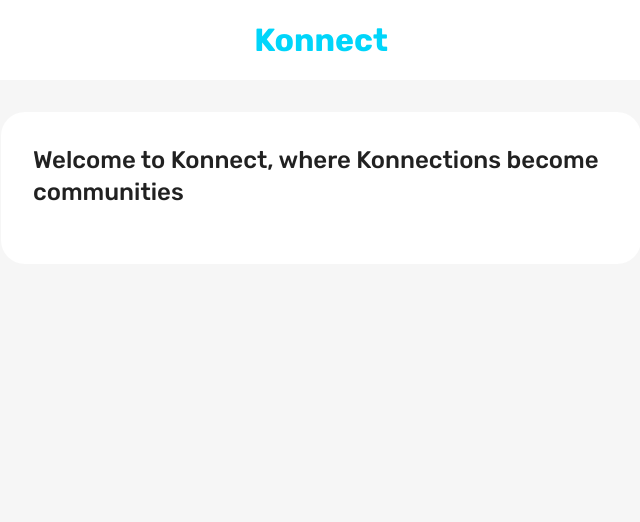
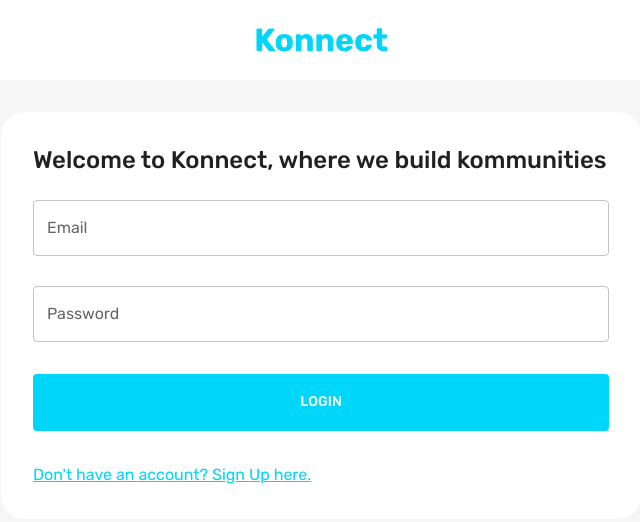
Before and after one commit to anishtharur/Konnect-client, a React (Create React App) app: page / in a window 1280 px wide. Shown: the top 522 px of the page, without its empty margins (319-959 px from the left). Built offline with nearby package versions, Linux system fonts and the light colour scheme.

Commit message:
form handling and submission done

```diff
--- a/src/scenes/loginPage/Form.jsx
+++ b/src/scenes/loginPage/Form.jsx
@@ -1,4 +1,3 @@
-import React from "react";
 import { useState } from "react";
 import {
   Box,
@@ -8,17 +7,269 @@
   Typography,
   useTheme,
 } from "@mui/material";
-import { EditOutlined } from "@mui/icons-material";
-import { Formik } from "formik"; //form library
-import * as yup from "yup"; //validation library
+import EditOutlinedIcon from "@mui/icons-material/EditOutlined";
+import { Formik } from "formik";
+import * as yup from "yup";
 import { useNavigate } from "react-router-dom";
 import { useDispatch } from "react-redux";
 import { setLogin } from "state";
-import Dropzone from "react-dropzone"; //file upload library
+import Dropzone from "react-dropzone";
 import FlexBetween from "components/FlexBetween";
 
+const registerSchema = yup.object().shape({
+  firstName: yup.string().required("required"),
+  lastName: yup.string().required("required"),
+  email: yup.string().email("invalid email").required("required"),
+  password: yup.string().required("required"),
+  location: yup.string().required("required"),
+  occupation: yup.string().required("required"),
+  picture: yup.string().required("required"),
+});
+
+const loginSchema = yup.object().shape({
+  email: yup.string().email("invalid email").required("required"),
+  password: yup.string().required("required"),
+});
+
+const initialValuesRegister = {
+  firstName: "",
+  lastName: "",
+  email: "",
+  password: "",
+  location: "",
+  occupation: "",
+  picture: "",
+};
+
+const initialValuesLogin = {
+  email: "",
+  password: "",
+};
+
 const Form = () => {
-  return <div></div>;
+  const [pageType, setPageType] = useState("login");
+  const { palette } = useTheme();
+  const dispatch = useDispatch();
+  const navigate = useNavigate();
+  const isNonMobile = useMediaQuery("(min-width:600px)");
+  const isLogin = pageType === "login";
+  const isRegister = pageType === "register";
+
+  const register = async (values, onSubmitProps) => {
+    // this allows us to send form info with image
+    const formData = new FormData();
+    for (let value in values) {
+      formData.append(value, values[value]);
+    }
+    formData.append("picturePath", values.picture.name);
+
+    const savedUserResponse = await fetch(
+      "http://localhost:3001/auth/register",
+      {
+        method: "POST",
+        body: formData,
+      }
+    );
+    const savedUser = await savedUserResponse.json();
+    onSubmitProps.resetForm();
+
+    if (savedUser) {
+      setPageType("login");
+    }
+  };
+
+  const login = async (values, onSubmitProps) => {
+    const loggedInResponse = await fetch("http://localhost:3001/auth/login", {
+      method: "POST",
+      headers: { "Content-Type": "application/json" },
+      body: JSON.stringify(values),
+    });
+    const loggedIn = await loggedInResponse.json();
+    onSubmitProps.resetForm();
+    if (loggedIn) {
+      dispatch(
+        setLogin({
+          user: loggedIn.user,
+          token: loggedIn.token,
+        })
+      );
+      navigate("/home");
+    }
+  };
+
+  const handleFormSubmit = async (values, onSubmitProps) => {
+    if (isLogin) await login(values, onSubmitProps);
+    if (isRegister) await register(values, onSubmitProps);
+  };
+
+  return (
+    <Formik
+      onSubmit={handleFormSubmit}
+      initialValues={isLogin ? initialValuesLogin : initialValuesRegister}
+      validationSchema={isLogin ? loginSchema : registerSchema}
+    >
+      {({
+        values,
+        errors,
+        touched,
+        handleBlur,
+        handleChange,
+        handleSubmit,
+        setFieldValue,
+        resetForm,
+      }) => (
+        <form onSubmit={handleSubmit}>
+          <Box
+            display="grid"
+            gap="30px"
+            gridTemplateColumns="repeat(4, minmax(0, 1fr))"
+            sx={{
+              "& > div": { gridColumn: isNonMobile ? undefined : "span 4" },
+            }}
+          >
+            {isRegister && (
+              <>
+                <TextField
+                  label="First Name"
+                  onBlur={handleBlur}
+                  onChange={handleChange}
+                  value={values.firstName}
+                  name="firstName"
+                  error={
+                    Boolean(touched.firstName) && Boolean(errors.firstName)
+                  }
+                  helperText={touched.firstName && errors.firstName}
+                  sx={{ gridColumn: "span 2" }}
+                />
+                <TextField
+                  label="Last Name"
+                  onBlur={handleBlur}
+                  onChange={handleChange}
+                  value={values.lastName}
+                  name="lastName"
+                  error={Boolean(touched.lastName) && Boolean(errors.lastName)}
+                  helperText={touched.lastName && errors.lastName}
+                  sx={{ gridColumn: "span 2" }}
+                />
+                <TextField
+                  label="Location"
+                  onBlur={handleBlur}
+                  onChange={handleChange}
+                  value={values.location}
+                  name="location"
+                  error={Boolean(touched.location) && Boolean(errors.location)}
+                  helperText={touched.location && errors.location}
+                  sx={{ gridColumn: "span 4" }}
+                />
+                <TextField
+                  label="Occupation"
+                  onBlur={handleBlur}
+                  onChange={handleChange}
+                  value={values.occupation}
+                  name="occupation"
+                  error={
+                    Boolean(touched.occupation) && Boolean(errors.occupation)
+                  }
+                  helperText={touched.occupation && errors.occupation}
+                  sx={{ gridColumn: "span 4" }}
+                />
+                <Box
+                  gridColumn="span 4"
+                  border={`1px solid ${palette.neutral.medium}`}
+                  borderRadius="5px"
+                  p="1rem"
+                >
+                  <Dropzone
+                    acceptedFiles=".jpg,.jpeg,.png"
+                    multiple={false}
+                    onDrop={(acceptedFiles) =>
+                      setFieldValue("picture", acceptedFiles[0])
+                    }
+                  >
+                    {({ getRootProps, getInputProps }) => (
+                      <Box
+                        {...getRootProps()}
+                        border={`2px dashed ${palette.primary.main}`}
+                        p="1rem"
+                        sx={{ "&:hover": { cursor: "pointer" } }}
+                      >
+                        <input {...getInputProps()} />
+                        {!values.picture ? (
+                          <p>Add Picture Here</p>
+                        ) : (
+                          <FlexBetween>
+                            <Typography>{values.picture.name}</Typography>
+                            <EditOutlinedIcon />
+                          </FlexBetween>
+                        )}
+                      </Box>
+                    )}
+                  </Dropzone>
+                </Box>
+              </>
+            )}
+
+            <TextField
+              label="Email"
+              onBlur={handleBlur}
+              onChange={handleChange}
+              value={values.email}
+              name="email"
+              error={Boolean(touched.email) && Boolean(errors.email)}
+              helperText={touched.email && errors.email}
+              sx={{ gridColumn: "span 4" }}
+            />
+            <TextField
+              label="Password"
+              type="password"
+              onBlur={handleBlur}
+              onChange={handleChange}
+              value={values.password}
+              name="password"
+              error={Boolean(touched.password) && Boolean(errors.password)}
+              helperText={touched.password && errors.password}
+              sx={{ gridColumn: "span 4" }}
+            />
+          </Box>
+
+          {/* BUTTONS */}
+          <Box>
+            <Button
+              fullWidth
+              type="submit"
+              sx={{
+                m: "2rem 0",
+                p: "1rem",
+                backgroundColor: palette.primary.main,
+                color: palette.background.alt,
+                "&:hover": { color: palette.primary.main },
+              }}
+            >
+              {isLogin ? "LOGIN" : "REGISTER"}
+            </Button>
+            <Typography
+              onClick={() => {
+                setPageType(isLogin ? "register" : "login");
+                resetForm();
+              }}
+              sx={{
+                textDecoration: "underline",
+                color: palette.primary.main,
+                "&:hover": {
+                  cursor: "pointer",
+                  color: palette.primary.light,
+                },
+              }}
+            >
+              {isLogin
+                ? "Don't have an account? Sign Up here."
+                : "Already have an account? Login here."}
+            </Typography>
+          </Box>
+        </form>
+      )}
+    </Formik>
+  );
 };
 
 export default Form;
--- a/src/scenes/loginPage/index.jsx
+++ b/src/scenes/loginPage/index.jsx
@@ -1,5 +1,6 @@
 import React from "react";
 import { Box, Typography, useTheme, useMediaQuery } from "@mui/material";
+import Form from "./Form";
 
 const LoginPage = () => {
   const theme = useTheme();
@@ -25,8 +26,9 @@
         backgroundColor={theme.palette.background.alt}
       >
         <Typography fontWeight="500" variant="h5" sx={{ mb: "1.5rem" }}>
-          Welcome to Konnect, where Konnections become communities
+          Welcome to Konnect, where we build kommunities
         </Typography>
+        <Form />
       </Box>
     </Box>
   );
```
